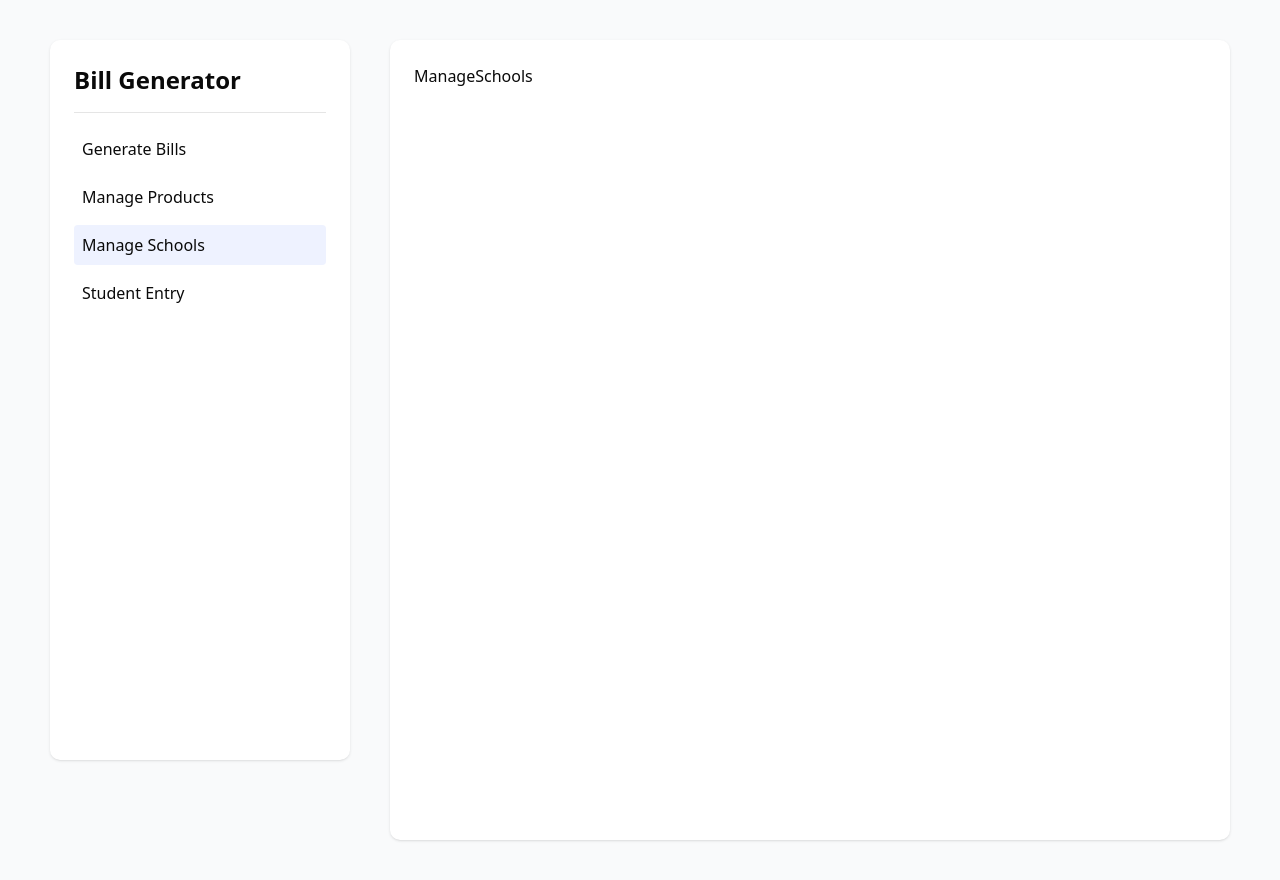
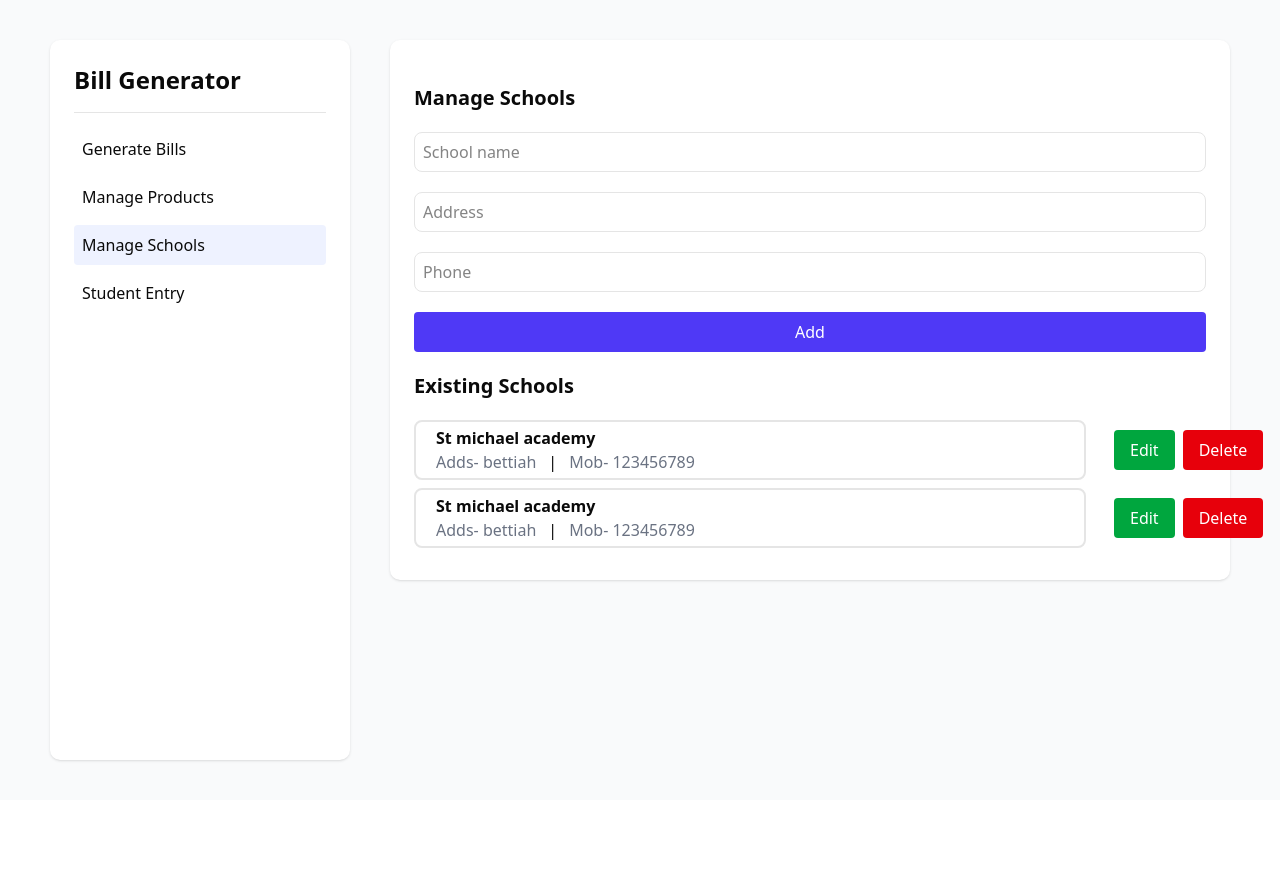
Before and after one commit to AyushSony880/Bill-Generator, a React (Vite) app in the folder clint/: page /manage-schools in a window 1280 px wide. After the commit the page ends 800 px from the top, so only its background shows below. Built offline with nearby package versions, Linux system fonts and the light colour scheme.

Commit message:
create manage school page

```diff
--- /dev/null
+++ b/clint/src/components/common/School.jsx
@@ -0,0 +1,22 @@
+import React from "react";
+import Button from "./Button";
+
+const School = ({ schoolName, address, phone }) => {
+  return (
+    <div className="flex items-center justify-start gap-2 mb-2 ">
+      <div className="border-2 px-5 py-1 rounded-md min-w-2xl  mr-5">
+        <h3 className="font-semibold">{schoolName} </h3>
+        <div className=" flex gap-3">
+                  <p className="text-gray-500 text-nowrap">Adds- bettiah </p>
+                  <span>|</span>
+          <p className="text-gray-500">Mob- 123456789 </p>{" "}
+        </div>
+        {/* <p>{ address}</p> <span>{phone}</span> */}
+      </div>
+      <Button value={"Edit"} color={"bg-green-600"} />
+      <Button value={"Delete"} color={"bg-red-600"} />
+    </div>
+  );
+};
+
+export default School;
--- /dev/null
+++ b/clint/src/components/common/SchoolInput.jsx
@@ -0,0 +1,27 @@
+import React from "react";
+import Button from "./Button";
+
+const SchoolInput = () => {
+  return (
+    <form className="flex flex-col gap-5">
+      <input
+        className=" border rounded-md  px-2 h-10"
+        type="text"
+        placeholder="School name"
+      />
+      <input
+        className=" border rounded-md  px-2 h-10"
+        type="text"
+        placeholder="Address"
+      />
+      <input
+        className=" border rounded-md  px-2 h-10"
+        type="number"
+        placeholder="Phone"
+      />
+      <Button value={"Add"} color={"bg-indigo-600"} />
+    </form>
+  );
+};
+
+export default SchoolInput;
--- a/clint/src/components/pages/ManageSchools.jsx
+++ b/clint/src/components/pages/ManageSchools.jsx
@@ -1,9 +1,18 @@
-import React from 'react'
+import School from "../common/School";
+import SchoolInput from "../common/SchoolInput";
 
 const ManageSchools = () => {
   return (
-    <div className="bg-[#ffffff] rounded-lg shadow-sm w-[70%] h-dvh p-6">ManageSchools</div>
-  )
-}
+    <div className="bg-[#ffffff] rounded-lg shadow-sm w-[70%]  p-6">
+      <h1 className="text-xl font-semibold py-5">Manage Schools</h1>
+      <SchoolInput />
+      <section>
+        <h1 className="text-xl font-semibold py-5">Existing Schools</h1>
+        <School schoolName={"St michael academy"}/>
+        <School schoolName={"St michael academy"}/>
+      </section>
+    </div>
+  );
+};
 
-export default ManageSchools
+export default ManageSchools;
```
